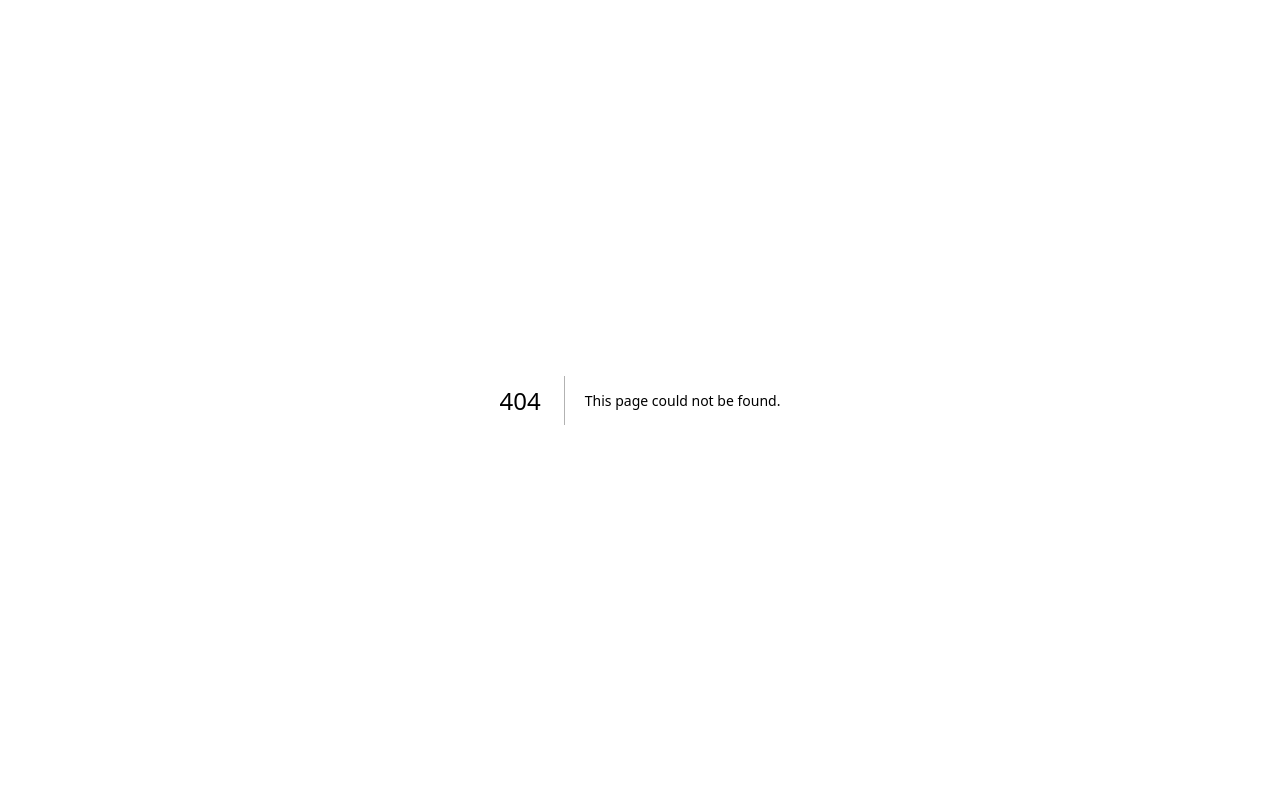
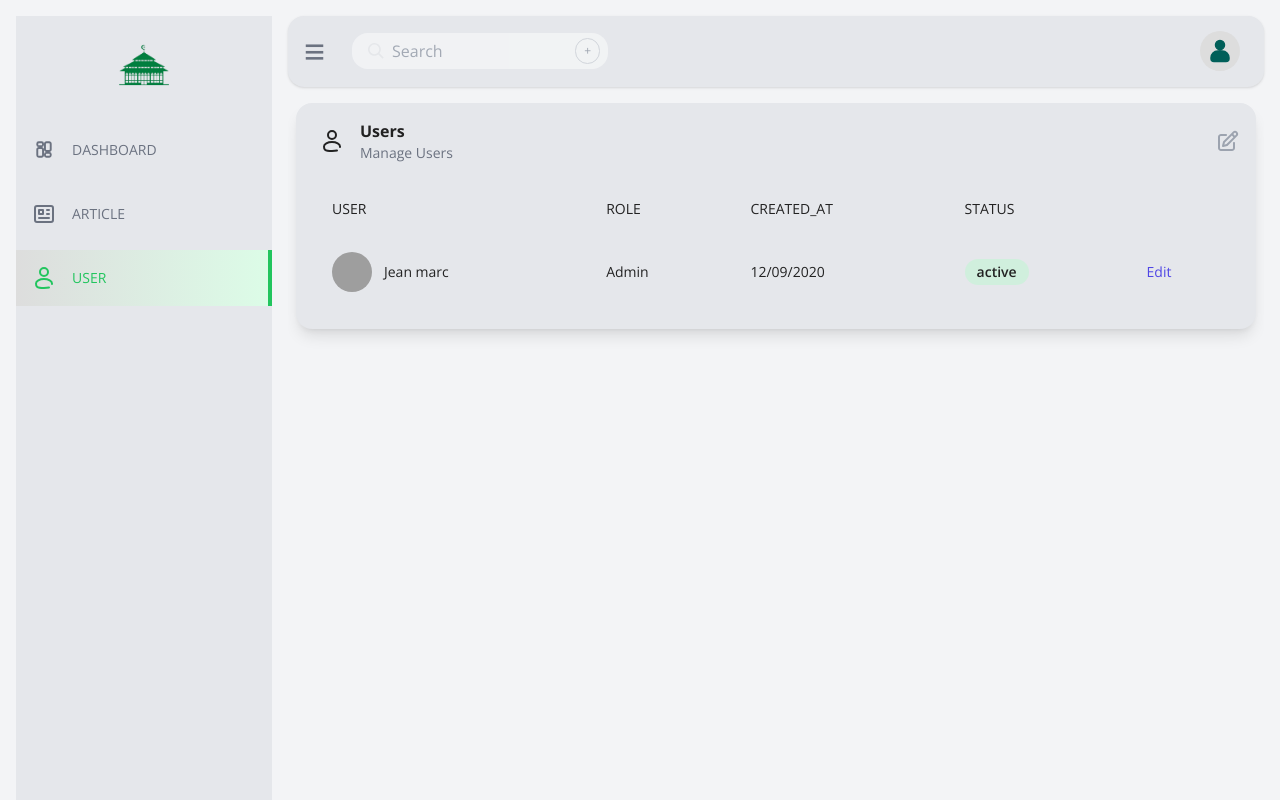
Before and after one commit to nibnualdi/fajar-baitullah, a Next.js app: page /admin/user in a window 1280 px wide. Before the commit this address had no page. Built offline with nearby package versions, Linux system fonts and the light colour scheme; grey boxes are pictures that could not be loaded.

Commit message:
feat: add user page in admin

```diff
--- /dev/null
+++ b/app/admin/user/page.tsx
@@ -0,0 +1,37 @@
+"use client";
+
+import { EditIcon, UserIcon } from "@/assets/icons/admin";
+import dynamic from "next/dynamic";
+import React from "react";
+
+const UserCardsContainer = dynamic(() => import("@/components/Admin/Cards/UserCardsContainer"), {
+  ssr: false,
+});
+
+const page = () => {
+  return (
+    <div className="mb-4">
+      <div className="w-full rounded-2xl bg-gray-200 p-4 shadow-lg">
+        <div className="mb-6 flex items-center justify-between">
+          <div className="flex items-center">
+            <span className="relative rounded-xl p-2">
+              <UserIcon />
+            </span>
+            <div className="flex flex-col">
+              <span className="ml-2 font-bold text-black">Users</span>
+              <span className="ml-2 text-sm text-gray-500">Manage Users</span>
+            </div>
+          </div>
+          <div className="flex items-center">
+            <button className="text-gray-400">
+              <EditIcon />
+            </button>
+          </div>
+        </div>
+        <UserCardsContainer />
+      </div>
+    </div>
+  );
+};
+
+export default page;
```
